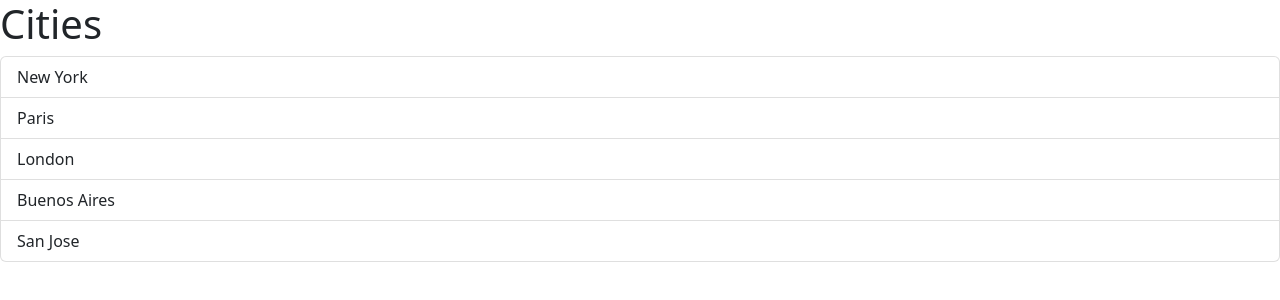
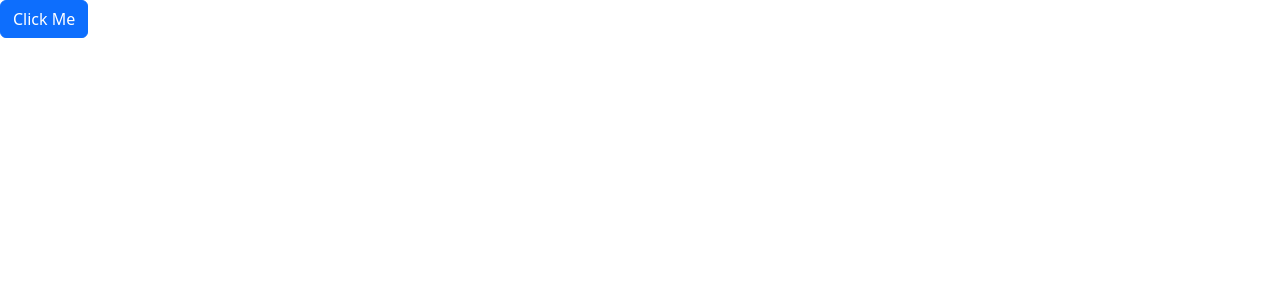
Before and after one commit to heyyfurqan/GoG, a React (Vite) app: page / in a window 1280 px wide. Shown: the top 300 px of the page. Built offline with nearby package versions, Linux system fonts and the light colour scheme.

Commit message:
Add button component

```diff
--- a/src/App.tsx
+++ b/src/App.tsx
@@ -1,15 +1,13 @@
+import Alert from './components/Alert';
 import ListGroup from './components/ListGroup';
+import Button from './components/Button';
 
 function app() {
-  let items = ["New York", "Paris", "London", "Buenos Aires", "San Jose"];
-
-  const handleSelectItem = (item : string) => {
-    console.log(item)
-  }
-  return(
-   <div>
-      <ListGroup items = {items} heading='Cities' onSelectItem={handleSelectItem}/>
-    </div>
-  );}
+  return (
+    <Button /*color='secondary'*/ onClick={() => console.log('Clicked !')}>
+      Click Me
+    </Button>
+  );
+}
 
 export default app;
--- /dev/null
+++ b/src/components/Button.tsx
@@ -0,0 +1,14 @@
+import React from 'react'
+interface Props{
+    children:string;
+    onClick : () => void;
+    color?:'primary' | 'secondary' | 'success' | 'danger' | 'warning' | 'info';  //optional property (?), // giving a set of assignable values
+}
+
+const Button = ({children, onClick, color='primary'}:Props) => {
+  return (
+    <button className={'btn btn-'+ color } onClick={onClick} >{children}</button>
+  )
+}
+
+export default Button
```
Also changed, not shown: src/components/Alert.tsx (+7 -3 lines).
